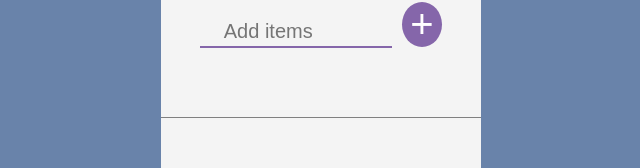
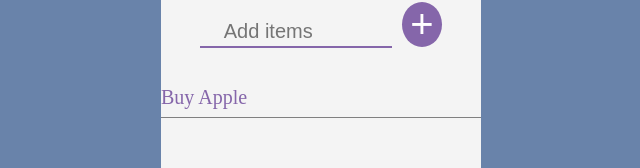
Before and after one commit to anuragyadav20062002/React-Programs, a React (Create React App) app in the folder todolistreact/: page / in a window 1280 px wide. Shown: the part 169-337 px from the top of the page, without its empty margins (319-959 px from the left). Built offline with nearby package versions, Linux system fonts and the light colour scheme.

Commit message:
added usestate

```diff
--- a/todolistreact/src/App.js
+++ b/todolistreact/src/App.js
@@ -2,9 +2,13 @@
 import React, { useState } from "react"
 
 const App = () => {
-  const [inputList, setInputList] = useState()
+  const [inputList, setInputList] = useState("buy apple")
 
-  const itemEvent = () => {}
+  const itemEvent = (event) => {
+    setInputList(event.target.value)
+  }
+
+  const listOfItems = () => {}
   return (
     <>
       <div className="main_div">
@@ -20,7 +24,7 @@ const App = () => {
           "
             onChange={itemEvent}
           />
-          <button> + </button>
+          <button onClick={listOfItems}> + </button>
           <ol>
             <li>{inputList}</li>
           </ol>
```
